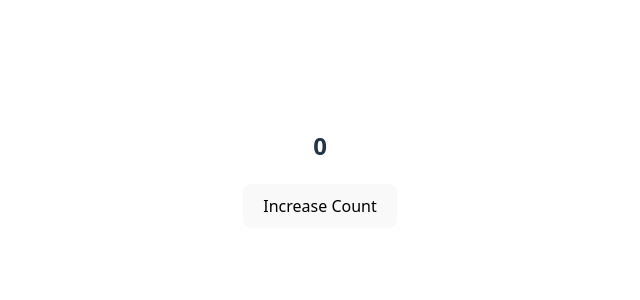
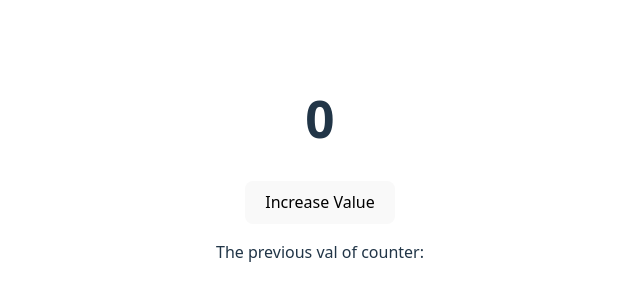
Before and after one commit to ShubhamKumaR-96/Dev_Cohort, a React (Vite) app in the folder React-State/: page / in a window 1280 px wide. Shown: the part 232-532 px from the top of the page, without its empty margins (320-960 px from the left). Built offline with nearby package versions, Linux system fonts and the light colour scheme.

Commit message:
practice on usePrev hook

```diff
--- a/React-State/src/App.jsx
+++ b/React-State/src/App.jsx
@@ -1,11 +1,12 @@
 import "./App.css";
-import Count from "./components/Count";
-
+import Counter from "./components/Counter";
 
 function App() {
- return (
-  <Count />
- )
+  return (
+    <div>
+      <Counter />
+    </div>
+  );
 }
 
 export default App;
--- /dev/null
+++ b/React-State/src/components/Counter.jsx
@@ -0,0 +1,19 @@
+import { useState } from "react";
+import usePrev from "../hooks/usePrev";
+
+const Counter = () => {
+  const [counter, setCounter] = useState(0);
+
+  const prev = usePrev(counter);
+  console.log(prev)
+
+  return (
+    <div>
+      <h1>{counter}</h1>
+      <button onClick={() => {setCounter(curr=>curr+1)}}>Increase Value</button>
+      <p>The previous val of counter: {prev}</p>
+    </div>
+  );
+};
+
+export default Counter;
--- /dev/null
+++ b/React-State/src/hooks/usePrev.js
@@ -0,0 +1,14 @@
+import { useEffect, useRef } from "react"
+
+const usePrev = (value) => {
+
+    const ref=useRef()
+
+    useEffect(()=>{
+        ref.current=value
+    },[value])
+
+  return ref.current
+}
+
+export default usePrev
```
Also changed, not shown: React-State/src/hooks/useFetch.js (added, +18 -0 lines).
